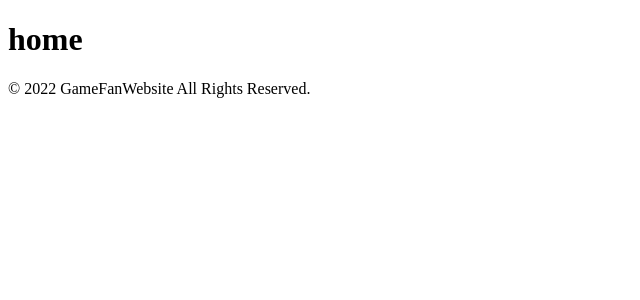
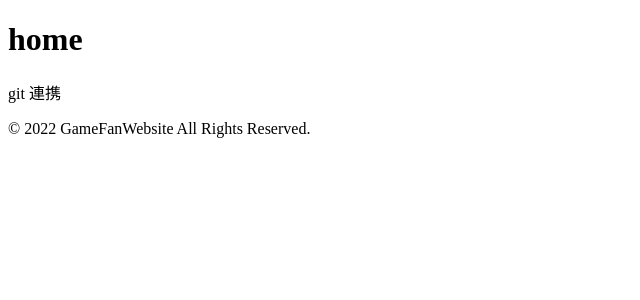
Before and after one commit to pimon0807/gameFanWebsite, a Django app: page / in a window 1280 px wide. Shown: the part 88-388 px from the top of the page, without its empty margins (0-640 px from the left). Run offline with Django 4.2, Linux system fonts and the light colour scheme.

Commit message:
連携テスト

```diff
--- a/templates/index.html
+++ b/templates/index.html
@@ -4,4 +4,5 @@
 
 {% block content %}
     <h1>home</h1>
+    <p>git 連携</p>
 {% endblock %}
```
